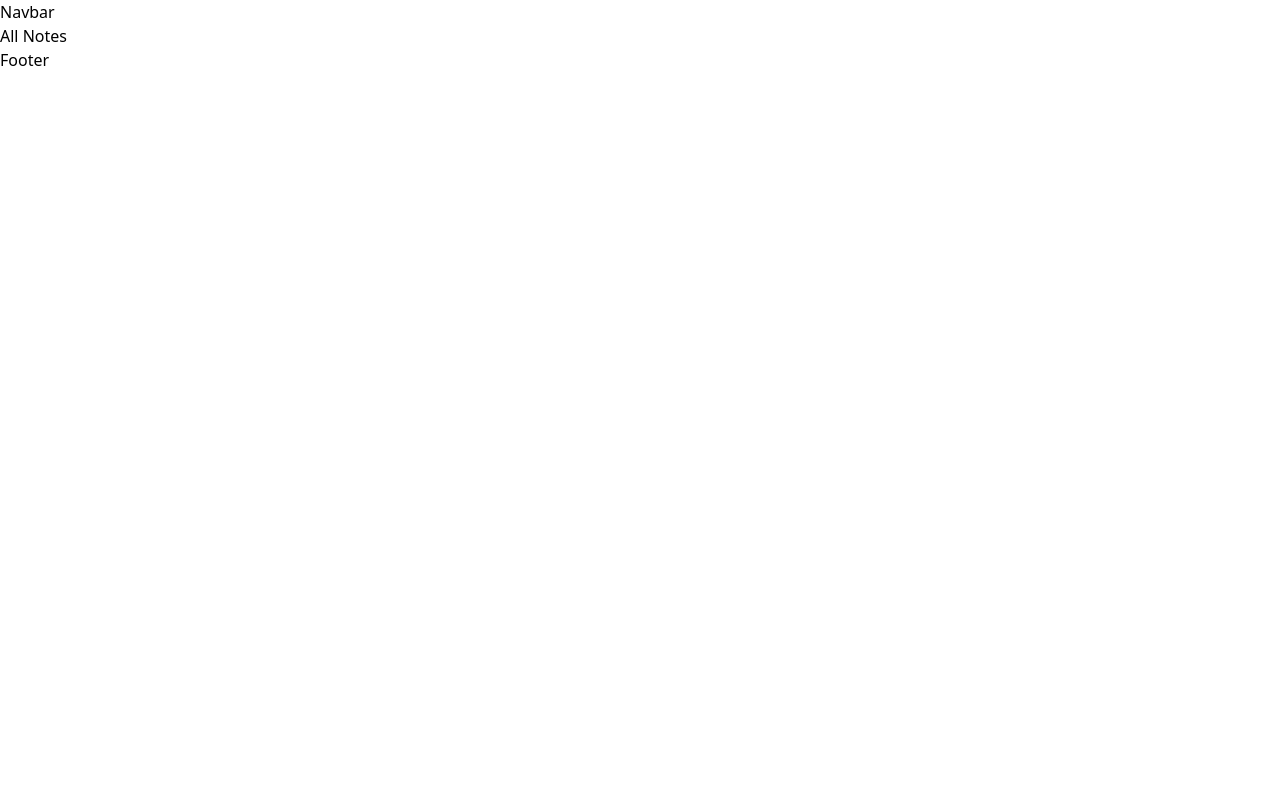
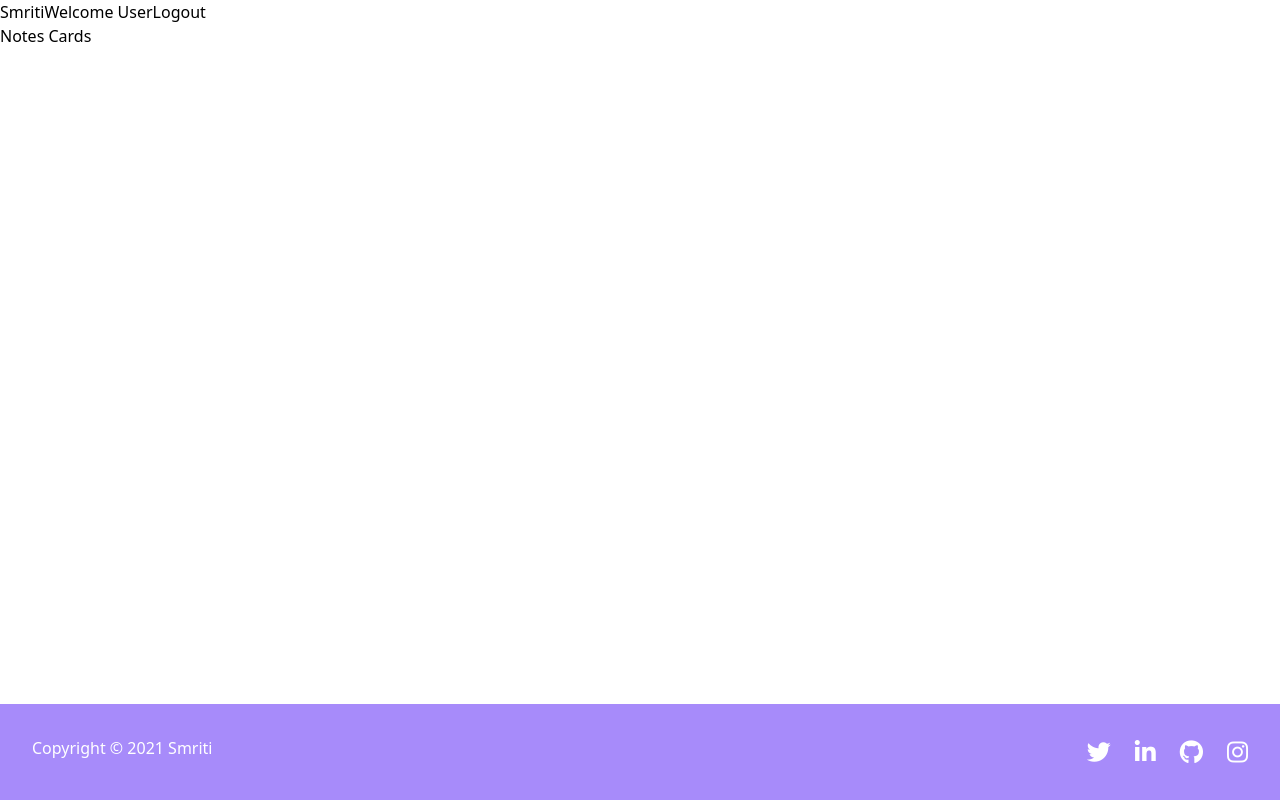
Before and after one commit to payalkherajani/keep, a React (Create React App) app in the folder frontend/: page /notes in a window 1280 px wide. Built offline with nearby package versions, Linux system fonts and the light colour scheme.

Commit message:
frontend:footer-designed

```diff
--- a/frontend/public/index.html
+++ b/frontend/public/index.html
@@ -9,6 +9,7 @@
   <meta name="description" content="Web site created using create-react-app" />
   <link rel="apple-touch-icon" href="%PUBLIC_URL%/logo192.png" />
   <link rel="manifest" href="%PUBLIC_URL%/manifest.json" />
+  <script src="https://kit.fontawesome.com/83847ae630.js" crossorigin="anonymous"></script>
   <title>Smriti</title>
 </head>
 
--- a/frontend/src/App.tsx
+++ b/frontend/src/App.tsx
@@ -1,12 +1,11 @@
 import { BrowserRouter, Routes, Route } from 'react-router-dom';
 import { Login, Register, Notes } from './screens';
-import { Navbar, Footer } from './components';
+
 
 function App() {
 
   return (
     <div className="container min-h-screen" style={{ maxWidth: '100%', margin: '0rem' }}>
-      <Navbar />
       <BrowserRouter>
         <Routes>
           <Route path="/" element={<Login />} />
@@ -14,7 +13,6 @@ function App() {
           <Route path="/notes" element={<Notes />} />
         </Routes>
       </BrowserRouter>
-      <Footer />
     </div>
   );
 }
--- a/frontend/src/components/Footer.tsx
+++ b/frontend/src/components/Footer.tsx
@@ -2,8 +2,39 @@ import React from 'react';
 
 function Footer() {
     return (
-        <div>
-            Footer
+        <div
+            className="container bg-purple-400 py-8 px-2 md:px-8 text-white flex justify-between fixed bottom-0"
+            style={{ maxWidth: '100%', margin: '0rem' }}
+        >
+            <h6> Copyright &copy; 2021 Smriti</h6>
+            <div>
+                <ul className="flex space-x-4  md:space-x-6">
+                    <li className="hover:text-purple-800">
+                        <a href="https://twitter.com/payal_kherajani" target="_blank">
+                            <i className={`fab fa-twitter text-2xl`}></i>
+                        </a>
+                    </li>
+
+                    <li className="hover:text-purple-800">
+                        <a href="https://www.linkedin.com/in/payalkherajani/" target="_blank">
+                            <i className={`fab fa-linkedin-in text-2xl`}></i>
+                        </a>
+                    </li>
+
+                    <li className="hover:text-purple-800">
+                        <a href="https://github.com/payalkherajani" target="_blank">
+                            <i className={`fab fa-github text-2xl`}></i>
+                        </a>
+                    </li>
+
+                    <li className="hover:text-purple-800">
+                        <a href="https://www.instagram.com/" target="_blank">
+                            <i className={`fab fa-instagram text-2xl`}></i>
+                        </a>
+                    </li>
+                </ul>
+            </div>
+
         </div>
     );
 }
--- a/frontend/src/components/Navbar.tsx
+++ b/frontend/src/components/Navbar.tsx
@@ -2,8 +2,10 @@ import React from 'react';
 
 const Navbar = () => {
     return (
-        <div>
-            Navbar
+        <div className="container flex">
+            <div>Smriti</div>
+            <div>Welcome User</div>
+            <div><button>Logout</button></div>
         </div>
     );
 };
--- /dev/null
+++ b/frontend/src/components/NotesCard.tsx
@@ -0,0 +1,9 @@
+import React from 'react';
+
+export default function NotesCard() {
+    return (
+        <div>
+            Notes Cards
+        </div>
+    );
+}
--- a/frontend/src/components/index.ts
+++ b/frontend/src/components/index.ts
@@ -1,3 +1,4 @@
 export { default as AddANoteModal } from './AddANoteModal';
 export { default as Navbar } from './Navbar';
 export { default as Footer } from './Footer';
+export { default as NotesCard } from './NotesCard';
--- a/frontend/src/screens/Notes.tsx
+++ b/frontend/src/screens/Notes.tsx
@@ -1,14 +1,12 @@
 import React, { useState } from 'react';
-import { AddANoteModal } from '../components';
+import { Navbar, Footer, NotesCard } from '../components';
 
 const Notes = () => {
-    const [showModal, setShowModal] = useState(false);
     return (
-        <div className="container mx-auto">
-            <div>
-                {showModal && <AddANoteModal />}
-            </div>
-            <div>All Notes</div>
+        <div className="container" style={{ maxWidth: '100%', margin: '0rem' }}>
+            <Navbar />
+            <NotesCard />
+            <Footer />
         </div>
     );
 };
```
